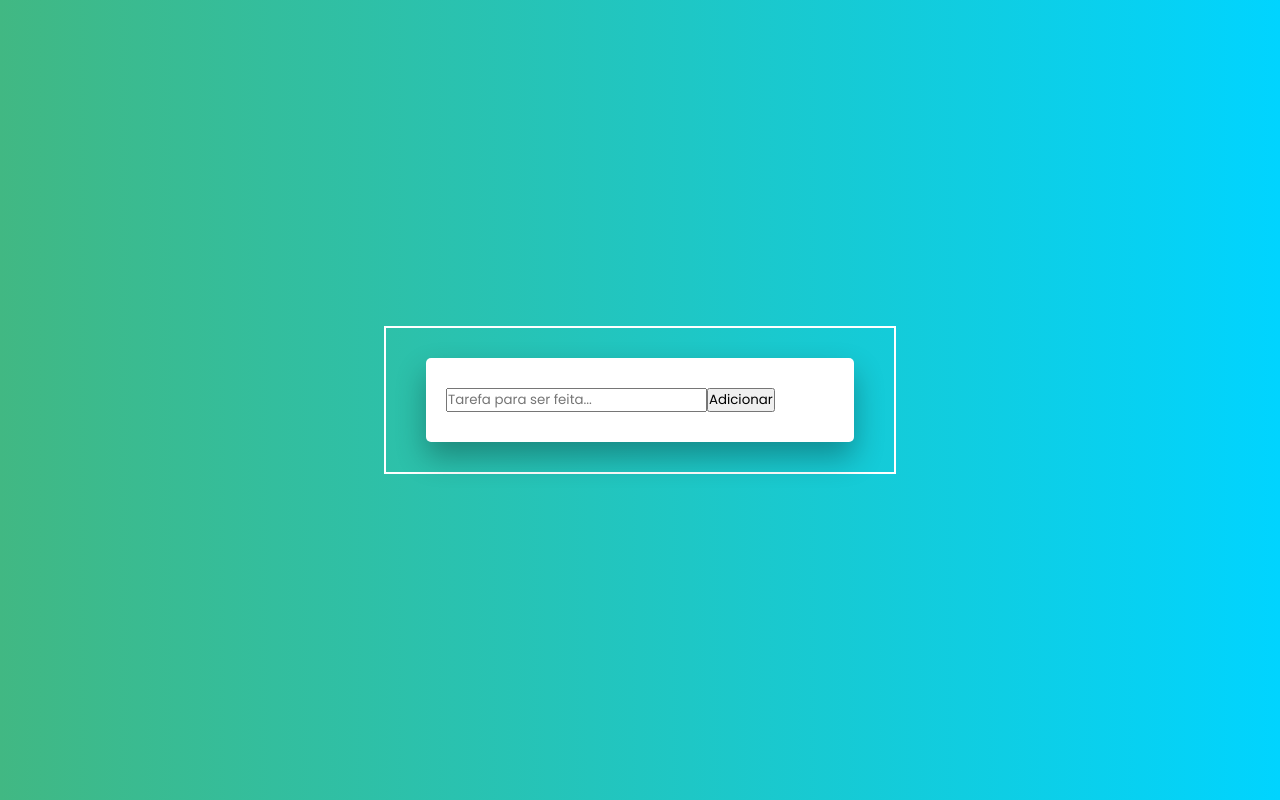
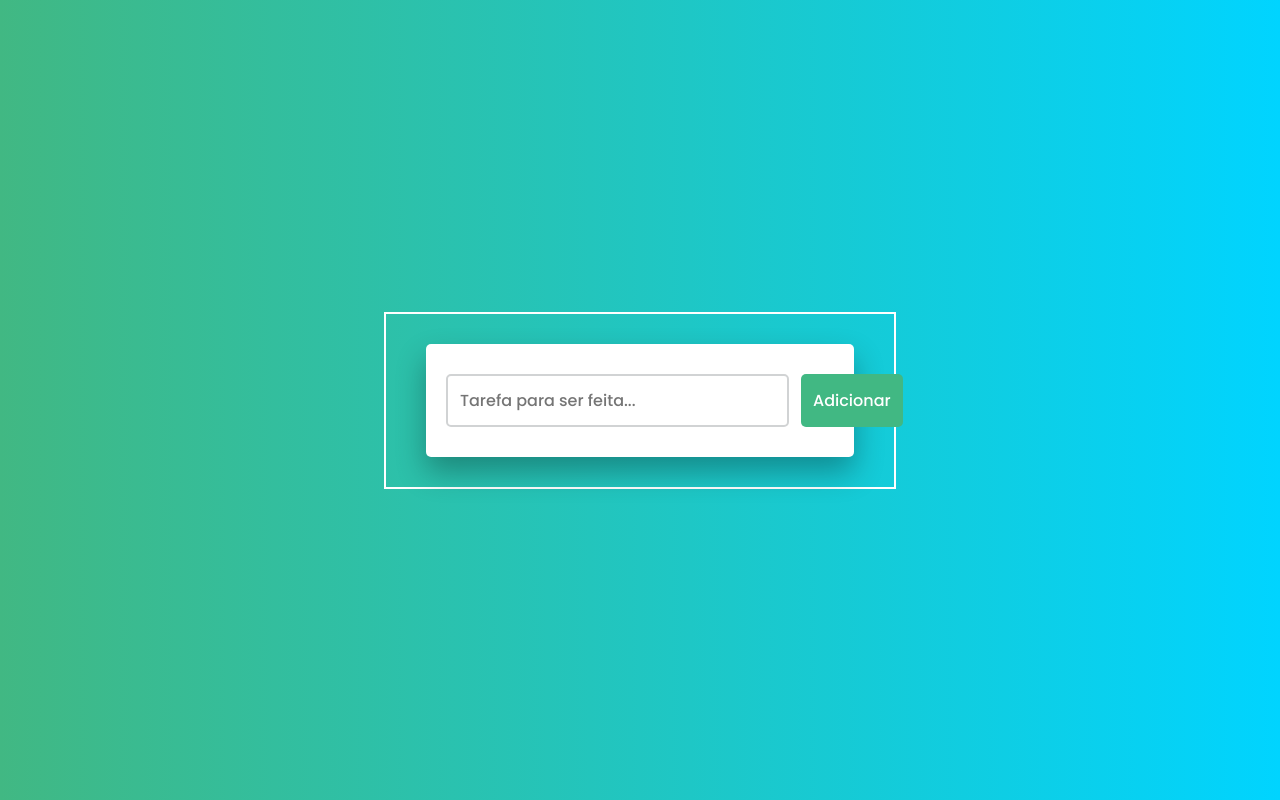
Before and after one commit to VictorPrazeres/task-list, a plain HTML site: page index.html in a window 1280 px wide. Drawn offline with Linux system fonts and the light colour scheme.

Commit message:
style: enhance new task input and button styles

```diff
--- a/style.css
+++ b/style.css
@@ -21,6 +21,7 @@ body {
   border: 2px solid #fff;
   padding: 30px 40px;
   width: 40%;
+  min-width: 500px;
 }
 
 .new-task-container {
@@ -30,3 +31,25 @@ body {
   box-shadow: 0 15px 30px rgba(0, 0, 0, 0.3);
   display: flex;
 }
+
+.new-task-container input {
+  flex: 3;
+  font-size: 1rem;
+  border: 2px solid #d1d3d4;
+  border-radius: 5px;
+  padding: 12px;
+  font-weight: 500;
+}
+
+.new-task-button {
+  flex: 1;
+  border-radius: 5px;
+  font-weight: 500;
+  font-size: 1rem;
+  border: none;
+  background-color: #41b883;
+  color: #fff;
+  padding: 12px;
+  margin-left: 12px;
+  cursor: pointer;
+}
```
